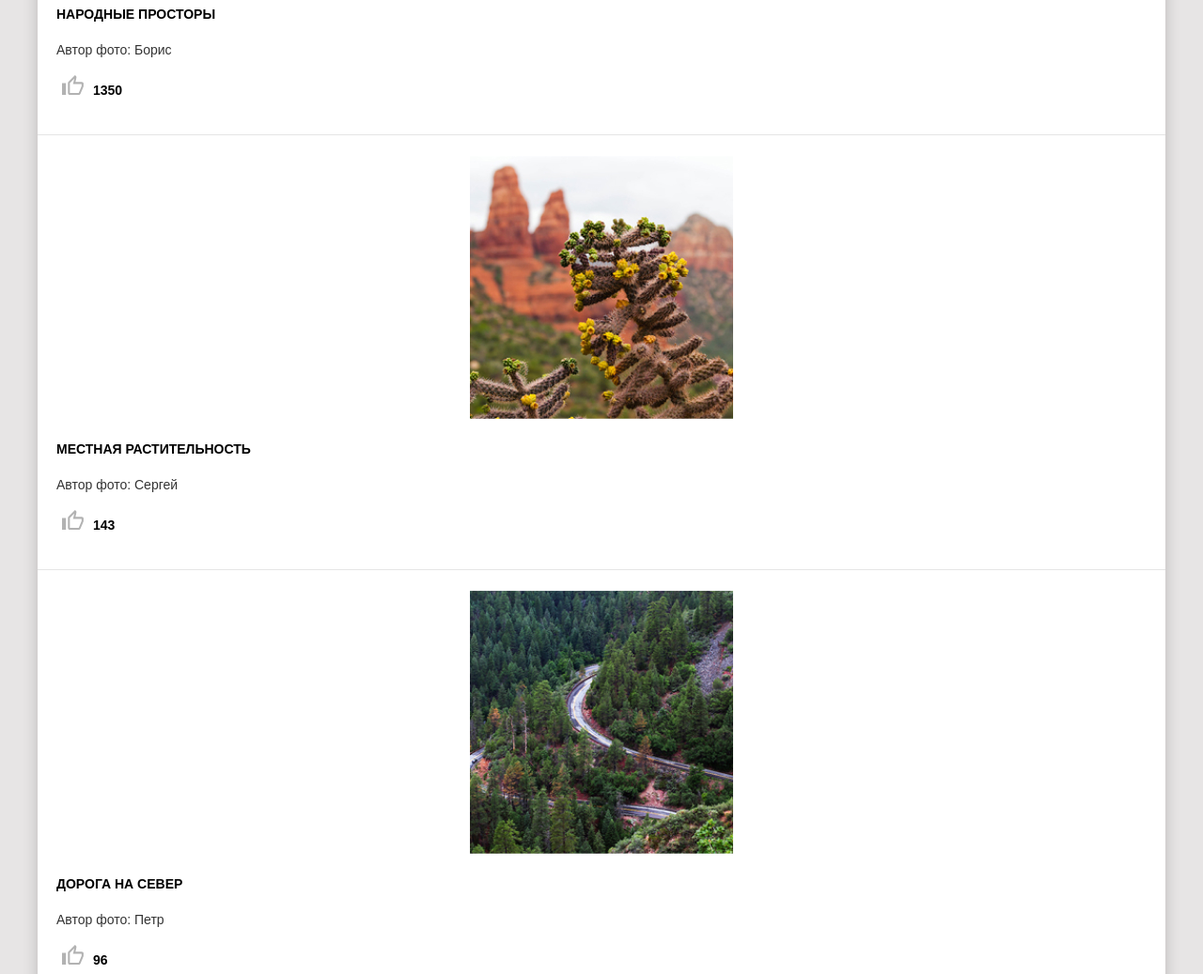
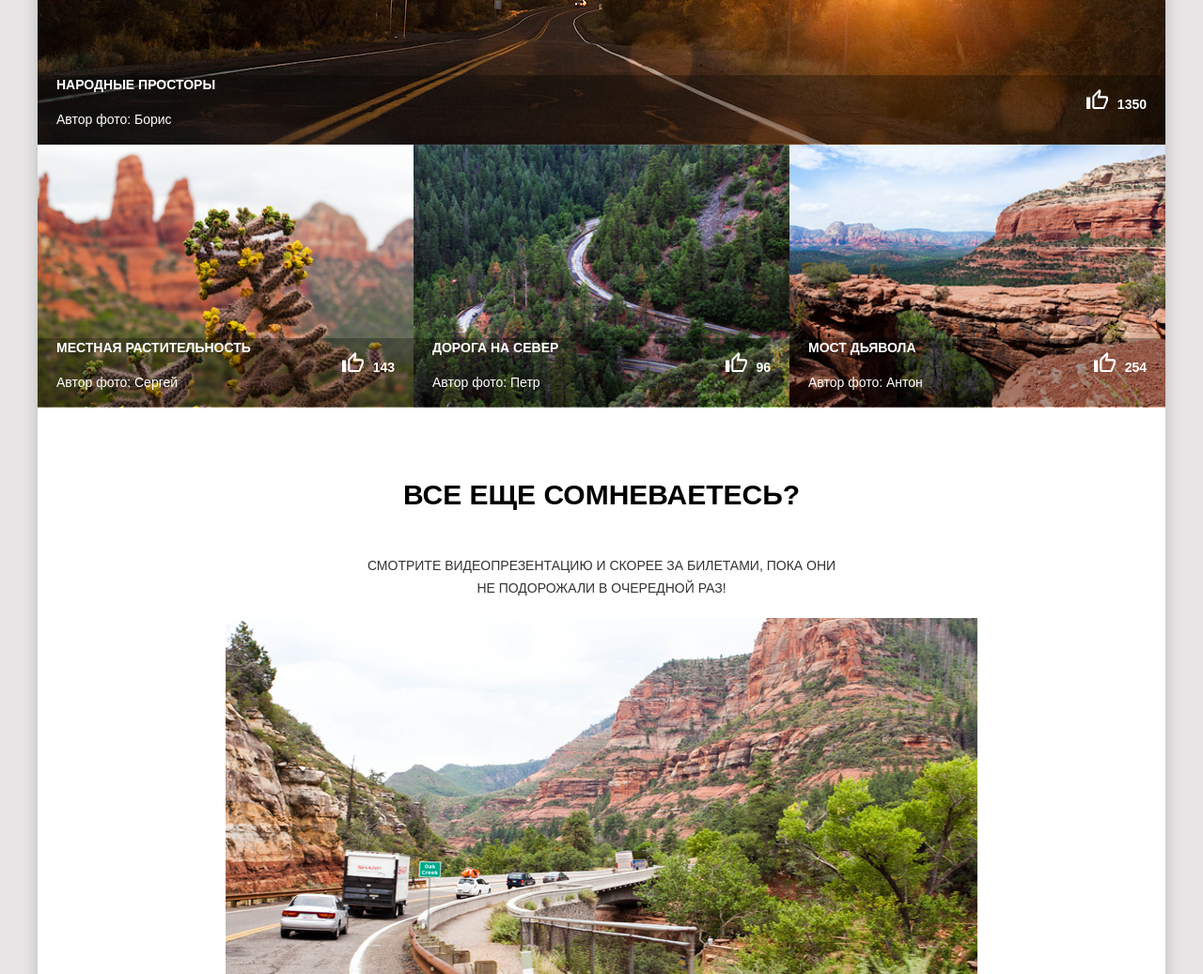
Before and after one commit to Connant/1702695-sedona-22, a website: page source/catalog.html in a window 1280 px wide. Shown: the part 830-1867 px from the top of the page at 94% size. Drawn offline with nearby package versions, Linux system fonts and the light colour scheme; files that its build step writes are made by us from their sources; files whose address does not match are found by name.

Commit message:
adaptive catalog & fixed bugs

```diff
--- a/source/catalog.html
+++ b/source/catalog.html
@@ -15,7 +15,7 @@
     <header class="page-header">
       <nav class="main-nav">
         <a>
-        <img class="main-nav__logo" src="./img/header/logo-desktop.svg" width="187" height="97"
+          <img class="main-nav__logo" src="./img/header/mobile/logo-mobile.svg" width="187" height="97"
             alt="Логотип сайта Седоны">
         </a>
         <button class="main-nav__toggle" type="button"><span class="visually-hidden">Открыть меню</span></button>
@@ -33,13 +33,13 @@
       <h1 class="visually-hidden">Фотографии и видео из Седоны</h1>
 
       <div class="intro intro--secondary">
-      <img src="./img/form/text-sedona.svg" alt="Добро пожаловать в Седону" width="229" height="39" />
+        <img src="./img/intro/text-sedona.svg" alt="Добро пожаловать в Седону" width="229" height="39" />
       </div>
 
       <section class="photo">
         <h2 class="photo__title">Фото и видео</h2>
         <p class="photo__lead">
-        Не можете решиться на путешествие из-за курса? Фотографии помогут вам забыть о политике и экономике.
+          Не можете решиться на путешествие из-за курса? Фотографии:&nbsp;помогут:&nbsp;вам забыть о политике и экономике.
         </p>
 
         <h2 class="visually-hidden">Фотографии из Седоны</h2>
@@ -47,15 +47,25 @@
         <ul class="photo-list">
 
           <li class="photo-list__item card">
-          <img class="card card--img" src="./img/catalog/photo-1-mobile.jpg" alt="Народные просторы"
+            <!-- <img class="card card--img" src="./img/catalog/photo-1-mobile.jpg" alt="Народные просторы"
+            width="280" height="280"> -->
+            <picture>
+              <!-- <source media="(min-width: 1200px)" srcset="img/photo-1-desktop.jpg 1x, img/photo-1-desktop@2x.jpg 2x"> -->
+              <source media="(min-width: 768px)" srcset="./img/catalog/photo1-desktop.jpg">
+              <img class="card card--img card--img-first" src="./img/catalog/photo-1-mobile.jpg" alt="Народные просторы"
                 width="280" height="280">
+            </picture>
             <div class="card card--description">
-            <h3 class="card card--title">Народные просторы</h3>
+              <div class="card card--description-wrapper>
+            <h3 class=" card card--title">Народные просторы</h3>
                 <p class="card card--author">Автор фото: Борис</p>
+              </div>
               <p class="card card--likes">
                 <button class="card__likes-button">
-                <svg width="23" height="21" viewBox="0 0 23 21" fill="none" xmlns="http://www.w3.org/2000/svg">
-                  <path opacity="0.3" d="M12.9636 3.78L12.3364 6.825L11.7091 9.45H14.3227H20.8045V11.55C20.8045 11.55 20.8045 11.55 20.8045 11.655L17.7727 18.9H8.36364V8.4L12.9636 3.78ZM2.09091 10.5V18.9V10.5ZM13.8 0L6.9 6.93C6.48182 7.245 6.27273 7.77 6.27273 8.4V18.9C6.27273 20.055 7.21364 21 8.36364 21H17.7727C18.6091 21 19.3409 20.475 19.6545 19.74L22.7909 12.285C22.8955 12.075 22.8955 11.76 22.8955 11.55V9.45H23C23 8.295 22.0591 7.35 20.9091 7.35H14.3227L15.3682 2.52V2.205C15.3682 1.785 15.1591 1.365 14.95 1.05L13.8 0ZM4.18182 8.4H0V21H4.18182V8.4Z" fill="black"/>
+                  <svg class="card__likes-button card__likes-button--like" width="23" height="21" viewBox="0 0 23 21"
+                    fill="none" xmlns="http://www.w3.org/2000/svg">
+                    <path
+                      d="M12.9636 3.78L12.3364 6.825L11.7091 9.45H14.3227H20.8045V11.55C20.8045 11.55 20.8045 11.55 20.8045 11.655L17.7727 18.9H8.36364V8.4L12.9636 3.78ZM2.09091 10.5V18.9V10.5ZM13.8 0L6.9 6.93C6.48182 7.245 6.27273 7.77 6.27273 8.4V18.9C6.27273 20.055 7.21364 21 8.36364 21H17.7727C18.6091 21 19.3409 20.475 19.6545 19.74L22.7909 12.285C22.8955 12.075 22.8955 11.76 22.8955 11.55V9.45H23C23 8.295 22.0591 7.35 20.9091 7.35H14.3227L15.3682 2.52V2.205C15.3682 1.785 15.1591 1.365 14.95 1.05L13.8 0ZM4.18182 8.4H0V21H4.18182V8.4Z" />
                   </svg>
                 </button>
                 <span class="card__likes-count">1350</span>
@@ -64,15 +74,25 @@
           </li>
 
           <li class="photo-list__item card">
-          <img class="card card--img" src="./img/catalog/photo-2-mobile.jpg"
+            <!-- <img class="card card--img card--img-secondary" src="./img/catalog/photo-2-mobile.jpg"
+            alt="Местная растительность" width="280" height="280"> -->
+            <picture>
+              <!-- <source media="(min-width: 1200px)" srcset="img/photo-1-desktop.jpg 1x, img/photo-1-desktop@2x.jpg 2x"> -->
+              <source media="(min-width: 768px)" srcset="./img/catalog/photo2-desktop.jpg">
+              <img class="card card--img card--img-secondary" src="./img/catalog/photo-2-mobile.jpg"
                 alt="Местная растительность" width="280" height="280">
+            </picture>
             <div class="card card--description">
-            <h3 class="card card--title">Местная растительность</h3>
+              <div class="card card--description-wrapper>
+            <h3 class=" card card--title">Местная растительность</h3>
                 <p class="card card--author">Автор фото: Сергей</p>
+              </div>
               <p class="card card--likes">
                 <button class="card__likes-button">
-                <svg width="23" height="21" viewBox="0 0 23 21" fill="none" xmlns="http://www.w3.org/2000/svg">
-                  <path opacity="0.3" d="M12.9636 3.78L12.3364 6.825L11.7091 9.45H14.3227H20.8045V11.55C20.8045 11.55 20.8045 11.55 20.8045 11.655L17.7727 18.9H8.36364V8.4L12.9636 3.78ZM2.09091 10.5V18.9V10.5ZM13.8 0L6.9 6.93C6.48182 7.245 6.27273 7.77 6.27273 8.4V18.9C6.27273 20.055 7.21364 21 8.36364 21H17.7727C18.6091 21 19.3409 20.475 19.6545 19.74L22.7909 12.285C22.8955 12.075 22.8955 11.76 22.8955 11.55V9.45H23C23 8.295 22.0591 7.35 20.9091 7.35H14.3227L15.3682 2.52V2.205C15.3682 1.785 15.1591 1.365 14.95 1.05L13.8 0ZM4.18182 8.4H0V21H4.18182V8.4Z" fill="black"/>
+                  <svg class="card__likes-button card__likes-button--like" width="23" height="21" viewBox="0 0 23 21"
+                    fill="none" xmlns="http://www.w3.org/2000/svg">
+                    <path
+                      d="M12.9636 3.78L12.3364 6.825L11.7091 9.45H14.3227H20.8045V11.55C20.8045 11.55 20.8045 11.55 20.8045 11.655L17.7727 18.9H8.36364V8.4L12.9636 3.78ZM2.09091 10.5V18.9V10.5ZM13.8 0L6.9 6.93C6.48182 7.245 6.27273 7.77 6.27273 8.4V18.9C6.27273 20.055 7.21364 21 8.36364 21H17.7727C18.6091 21 19.3409 20.475 19.6545 19.74L22.7909 12.285C22.8955 12.075 22.8955 11.76 22.8955 11.55V9.45H23C23 8.295 22.0591 7.35 20.9091 7.35H14.3227L15.3682 2.52V2.205C15.3682 1.785 15.1591 1.365 14.95 1.05L13.8 0ZM4.18182 8.4H0V21H4.18182V8.4Z" />
                   </svg>
                 </button>
                 <span class="card__likes-count">143</span>
@@ -81,15 +101,25 @@
           </li>
 
           <li class="photo-list__item card">
-          <img class="card card--img" src="./img/catalog/photo-3-mobile.jpg" alt="Дорога на север"
-            width="280" height="280">
+            <!-- <img class="card card--img card--img-secondary" src="./img/catalog/photo-3-mobile.jpg" alt="Дорога на север"
+            width="280" height="280"> -->
+            <picture>
+              <!-- <source media="(min-width: 1200px)" srcset="img/photo-1-desktop.jpg 1x, img/photo-1-desktop@2x.jpg 2x"> -->
+              <source media="(min-width: 768px)" srcset="./img/catalog/photo3-desktop.jpg">
+              <img class="card card--img card--img-secondary" src="./img/catalog/photo-3-mobile.jpg"
+                alt="Дорога на север" width="280" height="280">
+            </picture>
             <div class="card card--description">
-            <h3 class="card card--title">Дорога на север</h3>
+              <div class="card card--description-wrapper>
+            <h3 class=" card card--title">Дорога на север</h3>
                 <p class="card card--author">Автор фото: Петр</p>
+              </div>
               <p class="card card--likes">
                 <button class="card__likes-button">
-                <svg width="23" height="21" viewBox="0 0 23 21" fill="none" xmlns="http://www.w3.org/2000/svg">
-                  <path opacity="0.3" d="M12.9636 3.78L12.3364 6.825L11.7091 9.45H14.3227H20.8045V11.55C20.8045 11.55 20.8045 11.55 20.8045 11.655L17.7727 18.9H8.36364V8.4L12.9636 3.78ZM2.09091 10.5V18.9V10.5ZM13.8 0L6.9 6.93C6.48182 7.245 6.27273 7.77 6.27273 8.4V18.9C6.27273 20.055 7.21364 21 8.36364 21H17.7727C18.6091 21 19.3409 20.475 19.6545 19.74L22.7909 12.285C22.8955 12.075 22.8955 11.76 22.8955 11.55V9.45H23C23 8.295 22.0591 7.35 20.9091 7.35H14.3227L15.3682 2.52V2.205C15.3682 1.785 15.1591 1.365 14.95 1.05L13.8 0ZM4.18182 8.4H0V21H4.18182V8.4Z" fill="black"/>
+                  <svg class="card__likes-button card__likes-button--like" width="23" height="21" viewBox="0 0 23 21"
+                    fill="none" xmlns="http://www.w3.org/2000/svg">
+                    <path
+                      d="M12.9636 3.78L12.3364 6.825L11.7091 9.45H14.3227H20.8045V11.55C20.8045 11.55 20.8045 11.55 20.8045 11.655L17.7727 18.9H8.36364V8.4L12.9636 3.78ZM2.09091 10.5V18.9V10.5ZM13.8 0L6.9 6.93C6.48182 7.245 6.27273 7.77 6.27273 8.4V18.9C6.27273 20.055 7.21364 21 8.36364 21H17.7727C18.6091 21 19.3409 20.475 19.6545 19.74L22.7909 12.285C22.8955 12.075 22.8955 11.76 22.8955 11.55V9.45H23C23 8.295 22.0591 7.35 20.9091 7.35H14.3227L15.3682 2.52V2.205C15.3682 1.785 15.1591 1.365 14.95 1.05L13.8 0ZM4.18182 8.4H0V21H4.18182V8.4Z" />
                   </svg>
                 </button>
                 <span class="card__likes-count">96</span>
@@ -98,15 +128,25 @@
           </li>
 
           <li class="photo-list__item card">
-          <img class="card__img" src="./img/catalog/photo-4-mobile.jpg" alt="Мост Дьявола"
+            <!-- <img class="card card--img card--img-secondary" src="./img/catalog/photo-4-mobile.jpg" alt="Мост Дьявола"
+            width="280" height="280"> -->
+            <picture>
+              <!-- <source media="(min-width: 1200px)" srcset="img/photo-1-desktop.jpg 1x, img/photo-1-desktop@2x.jpg 2x"> -->
+              <source media="(min-width: 768px)" srcset="./img/catalog/photo4-desktop.jpg">
+              <img class="card card--img card--img-secondary" src="./img/catalog/photo-4-mobile.jpg" alt="Мост Дьявола"
                 width="280" height="280">
-          <div class="card__description">
-            <h3 class="card__title">Мост Дьявола</h3>
-            <p class="card__author">Автор фото: Антон</p>
-            <p class="card__likes">
+            </picture>
+            <div class="card card--description">
+              <div class="card card--description-wrapper>
+            <h3 class=" card card--title">Мост Дьявола</h3>
+                <p class="card card--author">Автор фото: Антон</p>
+              </div>
+              <p class="card card--likes">
                 <button class="card__likes-button">
-                <svg width="23" height="21" viewBox="0 0 23 21" fill="none" xmlns="http://www.w3.org/2000/svg">
-                  <path opacity="0.3" d="M12.9636 3.78L12.3364 6.825L11.7091 9.45H14.3227H20.8045V11.55C20.8045 11.55 20.8045 11.55 20.8045 11.655L17.7727 18.9H8.36364V8.4L12.9636 3.78ZM2.09091 10.5V18.9V10.5ZM13.8 0L6.9 6.93C6.48182 7.245 6.27273 7.77 6.27273 8.4V18.9C6.27273 20.055 7.21364 21 8.36364 21H17.7727C18.6091 21 19.3409 20.475 19.6545 19.74L22.7909 12.285C22.8955 12.075 22.8955 11.76 22.8955 11.55V9.45H23C23 8.295 22.0591 7.35 20.9091 7.35H14.3227L15.3682 2.52V2.205C15.3682 1.785 15.1591 1.365 14.95 1.05L13.8 0ZM4.18182 8.4H0V21H4.18182V8.4Z" fill="black"/>
+                  <svg class="card__likes-button card__likes-button--like" width="23" height="21" viewBox="0 0 23 21"
+                    fill="none" xmlns="http://www.w3.org/2000/svg">
+                    <path
+                      d="M12.9636 3.78L12.3364 6.825L11.7091 9.45H14.3227H20.8045V11.55C20.8045 11.55 20.8045 11.55 20.8045 11.655L17.7727 18.9H8.36364V8.4L12.9636 3.78ZM2.09091 10.5V18.9V10.5ZM13.8 0L6.9 6.93C6.48182 7.245 6.27273 7.77 6.27273 8.4V18.9C6.27273 20.055 7.21364 21 8.36364 21H17.7727C18.6091 21 19.3409 20.475 19.6545 19.74L22.7909 12.285C22.8955 12.075 22.8955 11.76 22.8955 11.55V9.45H23C23 8.295 22.0591 7.35 20.9091 7.35H14.3227L15.3682 2.52V2.205C15.3682 1.785 15.1591 1.365 14.95 1.05L13.8 0ZM4.18182 8.4H0V21H4.18182V8.4Z" />
                   </svg>
                 </button>
                 <span class="card__likes-count">254</span>
@@ -127,9 +167,11 @@
             Смотрите видеопрезентацию и скорее за билетами, пока они не подорожали в очередной раз!
           </p>
         </div>
-      <!-- я не уверена, что видео правильно вставлять так, прочитала, что его еще можно
-      через iframe вставлять, но не уверена как лучше -->
-      <video class="video__content" src="#" width="320" height="201"></video>
+      <picture>
+        <source media="(min-width: 768px)" srcset="./img/catalog/video-desktop.jpg">
+        <img class="video__content" src="./img/catalog/video-mobile.jpg" alt="Видеообзор Седоны"
+        width="320" height="201">
+      </picture>
       </section>
 
     </main>
@@ -164,7 +206,8 @@
           <a class="copyright__logo" href="https://up.htmlacademy.ru/adaptive/22"
             aria-label="Ссылка на сайт разработчика">
             <svg width="27" height="34" xmlns="http://www.w3.org/2000/svg" viewBox="0 0 60 60">
-            <path fill="#000000" d="M30.2 5h-.2l-19.7 2.1v36.2l19.7 11.7 19.7-11.7v-36.2l-19.5-2.1zm17 36.8l-17.2 10.2-17.2-10.2v-14.8l17.1 10.2v1.8l-11.7-7v1.8l11.8 7.1v1.9l-11.8-7v1.8l11.8 7 11.9-7.1v-7.6l5.3-3.2v15.1zm-.1-17l-4.7 2.8-2.2 1.3-10.3-6.1v1.8l8.8 5.3h-.1l-.2.1-1.3.7-7.3-4.3v1.8l5.8 3.4-1.4.9-4.3-2.6v1.8l2.9 1.7-2.9 1.7-17-10.1 17-10.2 17.2 10zm.1-1.8l-17.3-10.2-17.1 10.2v-13.6l17.2-1.8 17.2 1.8v13.6z"/>
+              <path fill="#000000"
+                d="M30.2 5h-.2l-19.7 2.1v36.2l19.7 11.7 19.7-11.7v-36.2l-19.5-2.1zm17 36.8l-17.2 10.2-17.2-10.2v-14.8l17.1 10.2v1.8l-11.7-7v1.8l11.8 7.1v1.9l-11.8-7v1.8l11.8 7 11.9-7.1v-7.6l5.3-3.2v15.1zm-.1-17l-4.7 2.8-2.2 1.3-10.3-6.1v1.8l8.8 5.3h-.1l-.2.1-1.3.7-7.3-4.3v1.8l5.8 3.4-1.4.9-4.3-2.6v1.8l2.9 1.7-2.9 1.7-17-10.1 17-10.2 17.2 10zm.1-1.8l-17.3-10.2-17.1 10.2v-13.6l17.2-1.8 17.2 1.8v13.6z" />
             </svg>
 
           </a>
--- a/source/less/catalog/photos.less
+++ b/source/less/catalog/photos.less
@@ -10,15 +10,38 @@
 
 .photo__lead {
   // точный отступ сверзу потом по пиксель перыекту подгоню
-  padding: 10px 15px 0;
+  padding: 10px 20px 0;
   line-height: 24px;
   color: @basic-dark;
+
+  @media (min-width: @tablet-width) {
+    padding: 10px 112px 0;
+  }
+
+  // ну не получается нормально без ограничения ширины :(
+  // только если <br class="mobile-only">, но ты сам сказал, что такое лучше никому не показывать
+
+  @media (min-width: @desktop-width) {
+    padding: 10px 326px 0;
+  }
 }
 
 .photo-list {
   list-style: none;
   margin: 0 auto;
   padding: 0;
+
+  @media (min-width: @tablet-width) {
+    display: grid;
+    grid-template-columns: 1fr 1fr;
+    padding: 50px 60px 0;
+  }
+
+  @media (min-width: @desktop-width) {
+    display: grid;
+    grid-template-columns: 1fr 1fr 1fr;
+    padding: 50px 0 0;
+  }
 }
 
 .photo-list__item {
@@ -27,18 +50,97 @@
   padding: 22px 20px 21px;
   border: none;
   border-top: 1px solid @input-active;
+
+  @media (min-width: @tablet-width) {
+    border: none;
+    margin: 0;
+    padding: 0;
+    background-color: @basic-grey;
+
+    &:first-child {
+      grid-column-start: 1;
+      grid-column-end: -1;
+    }
+
+    &:nth-child(4n+3) {
+      background-color: @another-gray;
+    }
+  }
+
+  @media (min-width: @desktop-width) {
+    &:first-child {
+      height: 400px;
+    }
+
+    &:not(:first-child) {
+      height: 267px;
+    }
+  }
 }
 
 .photo-list__item:last-of-type {
   border-bottom: 1px solid @input-active;
+
+  @media (min-width: @tablet-width) {
+    border: none;
+  }
+}
+
+// .card--img {
+//   @media (min-width: @tablet-width) {
+//     padding: 0;
+//   }
+// }
+
+.card--img-first {
+  @media (min-width: @tablet-width) {
+    min-height: 400px;
+    min-width: 100%;
+    object-fit: cover;
+  }
+}
+
+.card--img-secondary {
+  @media (min-width: @tablet-width) {
+    min-height: 267px;
+    min-width: 324px;
+    object-fit: cover;
+  }
+
+  @media (min-width: @desktop-width) {
+    min-width: 400px;
+  }
 }
 
 .card--description {
   text-align: start;
+  font-weight: bold;
+
+  @media (min-width: @tablet-width) {
+    display: flex;
+    justify-content: space-between;
+    padding: 0 20px;
+  }
+
+  @media (min-width: @desktop-width) {
+    position: relative;
+    top: -80px;
+    color: @basic-white;
+    background-color: @basic-black-03;
+  }
+}
+
+.card--description p {
+  font-weight: normal;
+
+  @media (min-width: @desktop-width) {
+    color: @basic-white;
+  }
 }
 
 .card--title {
   font-size: 14px;
+  font-weight: bold;
   line-height: 24px;
 }
 
@@ -50,10 +152,19 @@
 }
 
 .card__likes-button {
+  background-color: transparent;
+  border: none;
   cursor: pointer;
-  border: none;
-  background-color: transparent;
-  // странно, что у кнопки лайка нет активных состояний...
+}
+
+.card__likes-button--like {
+  fill: @basic-black;
+  opacity: 0.3;
+
+  @media (min-width: @desktop-width) {
+    fill: @basic-white;
+    opacity: 1;
+  }
 }
 
 .card__likes-count {
--- a/source/less/catalog/video.less
+++ b/source/less/catalog/video.less
@@ -1 +1,41 @@
-//
+.video {
+  padding: 33px 0 0;
+}
+
+
+@media (min-width: @tablet-width) {
+  .video {
+    padding: 58px 60px 0;
+  }
+
+  .video-motivation__title {
+    font-size: 30px;
+    line-height: 26px;
+  }
+
+  .video-motivation__text {
+    padding: 20px 95px;
+    margin: 0 auto;
+  }
+
+  .video__content {
+    min-width: 648px;
+    min-height: 500px;
+    object-fit: cover;
+  }
+}
+
+@media (min-width: @desktop-width) {
+  .video {
+    padding: 63px 60px 0;
+  }
+
+  .video-motivation__text {
+    padding: 20px 290px;
+    margin: 0 auto;
+  }
+
+  .video__content {
+    min-width: 800px;
+  }
+}
--- a/source/less/common/general-settings.less
+++ b/source/less/common/general-settings.less
@@ -18,7 +18,6 @@ a {
 }
 
 .page-body {
-  max-width: 1200px;
   font-family: "PT Sans", "Arial", sans-serif;
   text-align: center;
   margin: 0 auto;
@@ -32,6 +31,7 @@ a {
 .page-wrapper {
   // width: @mobile-width;
   // position: relative;
+  max-width: 1200px;
   margin: 0 auto;
   padding: 0;
   background-color: @basic-white;
--- a/source/less/common/intro.less
+++ b/source/less/common/intro.less
@@ -57,6 +57,7 @@
   background-position: bottom;
   background-repeat: no-repeat;
   background-size: 100%;
+  box-shadow: 0 15px @basic-white;
 
   @media (min-width: @tablet-width) {
     background-image: url("../img/intro/tablet/tablet-mask.svg");
--- a/source/less/common/variables.less
+++ b/source/less/common/variables.less
@@ -27,6 +27,8 @@
 @lightgray: #A9A9A9;
 @very-lightgray: #ABABAB;
 @gray-again: #E6E6E6;
+@another-gray: #EAEAEA;
+
 
 @accent-color: #81B3D2;
 @accent-hover: #669EC0;
--- a/source/less/form/form.less
+++ b/source/less/form/form.less
@@ -237,6 +237,7 @@
   width: 100%;
   box-sizing: border-box;
   font-family: inherit;
+  font-weight: bold;
   padding: 18px 22px 14px;
   border: none;
   background-color: @basic-grey;
@@ -248,12 +249,8 @@
 
   &:focus,
   &:active {
-    // убирать аутлайн вроде плохая практика, но тут же явно все видно без него?......
-    outline: none;
     background-color: transparent;
-    border: 4px solid @input-active;
-    // не понимаю, почему инпуты все равно скачут, border-box же вроде должен решать эту проблему
-    // еще можно outline: 4px solid @input-active; вместо бордера сделать, хм
+    outline: 4px solid @input-active;
     box-sizing: border-box;
   }
 
@@ -282,20 +279,18 @@
 }
 
 .form__button {
-  padding: 16.5px 32px;
+  min-width: 280px;
+  padding: 16.5px 15px;
 
   @media (min-width: @tablet-width) {
     width: 324px;
-    padding: 16.5px 58px;
+    padding: 16.5px 20px;
   }
 
   @media (min-width: @desktop-width) {
     width: 480px;
-    padding: 16.5px 58px;
   }
 }
-
-// я не понимаю, почему не работают активные состояния :\
 
 .form__impression-list .custom-input__input + label {
   display: inline-flex;
@@ -383,6 +378,10 @@
 
 .form__label--contacts {
   flex-direction: column;
+
+  @media (min-width: @desktop-width) {
+    flex-direction: row;
+  }
 }
 
 .form__label--contacts::before {
```
Also changed, not shown: source/img/catalog/fullscreen.svg (added), source/img/catalog/photo1-desktop.jpg (added), source/img/catalog/photo2-desktop.jpg (added), source/img/catalog/photo3-desktop.jpg (added), source/img/catalog/photo4-desktop.jpg (added), source/img/catalog/replay.svg (added), source/img/catalog/subtitles.svg (added), source/img/catalog/video-desktop.jpg (added), source/img/catalog/video-mobile.jpg (added), source/img/catalog/video-mobile.jpg.jpg (added). Lines whose indentation alone changed are shown as unchanged.
